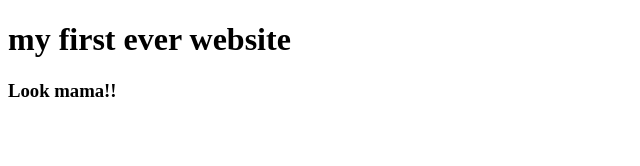
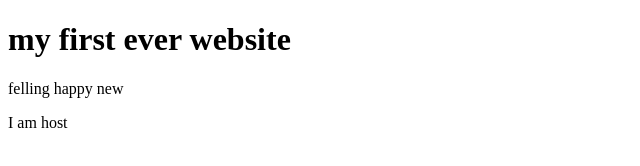
Before and after one commit to nahidsoikat/my-first-wabsite, a plain HTML site: page index.html in a window 1280 px wide. Shown: the whole page, without its empty margins (0-640 px from the left). Drawn offline with Linux system fonts and the light colour scheme.

Commit message:
learned github

```diff
--- a/index.html
+++ b/index.html
@@ -7,6 +7,7 @@
 </head>
 <body>
     <h1>my first ever website</h1>
-    <h3>Look mama!! </h3>
+    <p>felling happy new</p>
+    <p>I am host</p>
 </body>
 </html>
```
